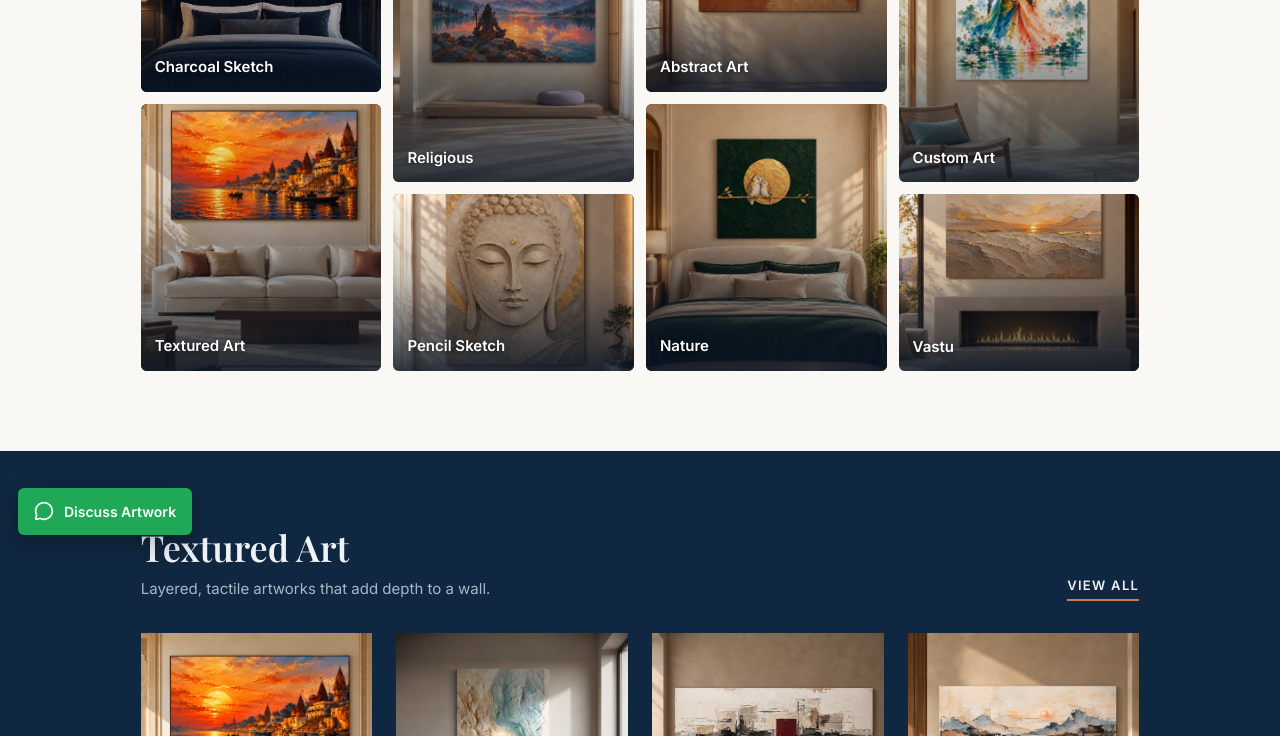
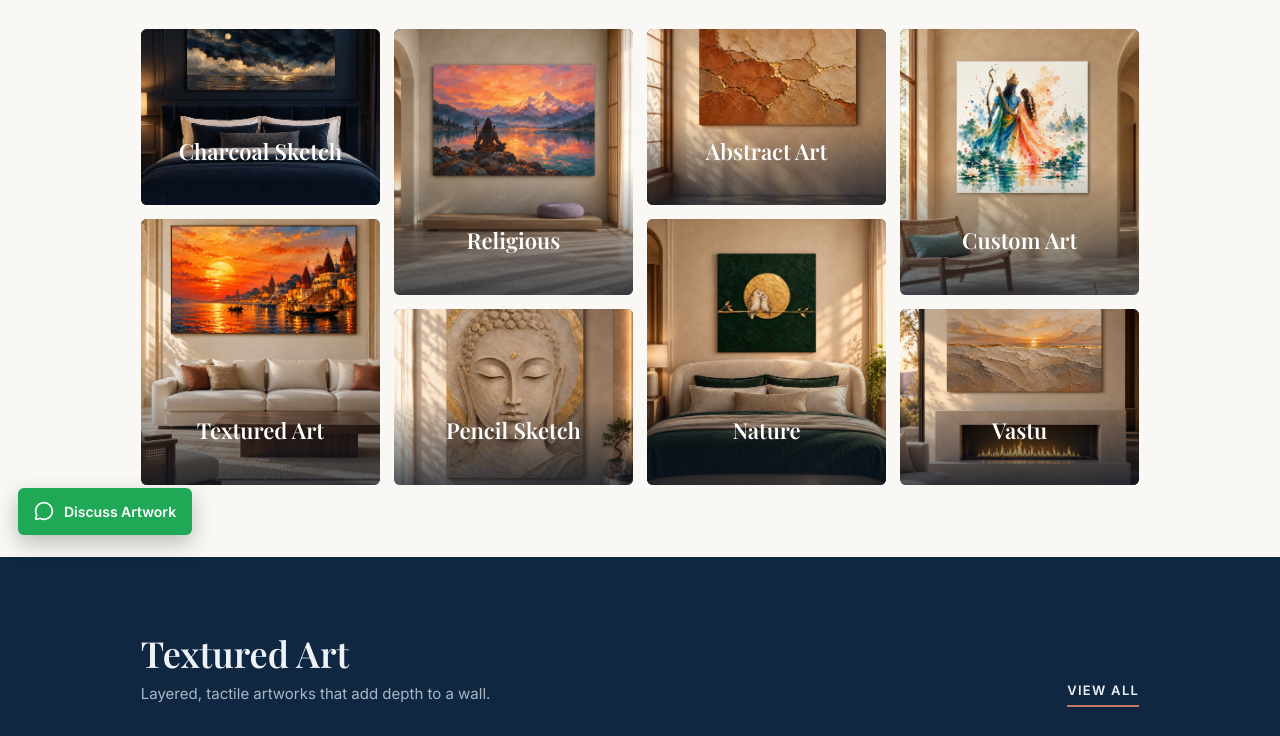
Before and after one commit to ashish7375/craftveda, a plain HTML site: page index.html in a window 1280 px wide. Shown: the part 247-983 px from the top of the page. Drawn offline with nearby package versions, Linux system fonts and the light colour scheme.

Commit message:
style(bento): restore original bento grid aesthetics, serif typography, and hover behavior

```diff
--- a/index.html
+++ b/index.html
@@ -196,16 +196,18 @@ html{scroll-padding-top:150px}
 .dd:hover .cv{transform:rotate(180deg)}
 .sbt{display:none}
 
-.bento{display:grid;grid-template-columns:repeat(4,1fr);gap:12px}
-.bcol{display:flex;flex-direction:column;gap:12px;min-width:0}
-.bt{width:100%;display:block;position:relative;overflow:hidden;border-radius:6px;border:0;background:var(--navy2);cursor:pointer;padding:0;color:#fff;font:inherit;text-align:left}
+.bento{display:grid;grid-template-columns:repeat(4,1fr);gap:14px;grid-auto-rows:auto}
+.bcol{display:flex;flex-direction:column;gap:14px;min-width:0}
+.bt{position:relative;overflow:hidden;border-radius:6px;border:0;background:var(--navy2);cursor:pointer;padding:0;color:#fff;font:inherit;width:100%;display:block}
 .bt.short{aspect-ratio:1.36/1}
 .bt.tall{aspect-ratio:.9/1}
 .bt img{position:absolute;inset:0;width:100%;height:100%;object-fit:cover;transition:transform .9s cubic-bezier(.2,.7,.2,1)}
 .bt:hover img{transform:scale(1.07)}
-.bt:before{content:"";position:absolute;inset:0;background:linear-gradient(to top,rgba(10,22,38,.85) 0%,rgba(10,22,38,.2) 55%,transparent 100%);z-index:1;transition:opacity .4s}
-.bt span{position:absolute;left:14px;right:14px;bottom:14px;z-index:2;text-align:left;font-family:Inter,sans-serif;font-size:15px;font-weight:600;text-shadow:0 1px 4px rgba(0,0,0,.5);transition:transform .3s}
-.bt:hover span{transform:translateY(-2px)}
+.bt:before{content:"";position:absolute;inset:0;background:linear-gradient(to top,rgba(10,22,38,.72),rgba(10,22,38,0) 48%);z-index:1;transition:opacity .4s}
+.bt span{position:absolute;left:0;right:0;bottom:16px;z-index:2;text-align:center;font-family:'Playfair Display',serif;font-size:22px;font-weight:600;transition:transform .4s}
+.bt span:after{content:"Explore";display:block;font-family:Inter,sans-serif;font-size:11px;letter-spacing:.2em;text-transform:uppercase;opacity:0;transform:translateY(6px);transition:.4s;color:#F1D3C6;margin-top:2px}
+.bt:hover span{transform:translateY(-6px)}
+.bt:hover span:after{opacity:1;transform:none}
 @media(max-width:900px){
  section{padding:54px 0}
  nav a:not(.btn){display:none}.logo{font-size:24px}
@@ -216,7 +218,7 @@ html{scroll-padding-top:150px}
 @media(prefers-reduced-motion:reduce){*{animation:none!important;transition:none!important}.rv{opacity:1;transform:none}}
 @media(max-width:900px){.dd{display:none}.mob{display:grid}nav{gap:10px}}
 @media(max-width:900px){html{scroll-padding-top:90px}.srch,.mrow{display:none}.sbt{display:grid}.hrow{grid-template-columns:auto 1fr;height:70px}.hrow .logo{text-align:left;font-size:24px}.icons{gap:8px}}
-@media(max-width:900px){.bento{grid-template-columns:repeat(2,1fr);gap:10px}.bcol{gap:10px}.bt span{font-size:14px}}
+@media(max-width:900px){.bento{grid-template-columns:1fr 1fr;grid-auto-rows:auto;gap:10px}.bcol{gap:10px}.bt span{font-size:18px}}
 
 [hidden]{display:none!important}
 .wa{left:18px;right:auto;border-radius:6px;display:flex;gap:10px;align-items:center;padding:12px 16px}
@@ -302,23 +304,17 @@ footer a,footer p{overflow-wrap:anywhere}
 #cart.open,#dr.open{visibility:visible;transition:transform .4s}
 .empty{grid-column:1/-1;text-align:center;padding:40px 20px;border:1px dashed rgba(120,130,145,.5);color:var(--gr)}.empty a{color:var(--cu);font-weight:600}.dk .empty{color:#A9B7C6}
 
-.bcol{display:flex;flex-direction:column;gap:12px;min-width:0}
-.bt{width:100%;display:block}
-.bt.short{aspect-ratio:1.36/1}
-.bt.tall{aspect-ratio:.9/1}
 @media(min-width:501px) and (max-width:900px){
- .bento{grid-template-columns:repeat(2,1fr);gap:10px}
- .bcol{gap:10px}
  .bt.tab-short{aspect-ratio:1.36/1!important}
  .bt.tab-tall{aspect-ratio:.9/1!important}
- .bt span{font-size:14px}
 }
 @media(max-width:500px){
- .bento{grid-template-columns:repeat(2,1fr);gap:8px}
+ .bento{grid-template-columns:1fr 1fr;gap:8px}
  .bcol{gap:8px}
  .bt.mob-short{aspect-ratio:1.36/1!important}
  .bt.mob-tall{aspect-ratio:.9/1!important}
- .bt span{font-size:13px;left:10px;right:10px;bottom:10px}
+ .bt span{font-size:16px;bottom:12px}
+ .bt span:after{font-size:10px}
 }
 .mimg img{width:100%;display:block}
 .pd .g img{aspect-ratio:4/5;object-fit:cover}
@@ -378,28 +374,13 @@ body{font-size:15px}
 .pinfo h1{font-size:clamp(22px,2.4vw,27px)}
 .pinfo .pprice{font-size:18px}
 h2{font-size:clamp(24px,3.2vw,36px)}
-.bt span{font-size:19px}
 }
-
-/* ===== homepage: all collections visible in one screen ===== */
-#collections{padding:36px 0 72px!important}
-#collections .sh{margin-bottom:20px}
-#collections .sub{margin-top:4px}
-.bento{display:grid;grid-template-columns:repeat(4,1fr);gap:12px;margin-bottom:8px}
-.bcol{display:flex;flex-direction:column;gap:12px;min-width:0}
-.bt{width:100%;display:block;border-radius:6px;border:0;background:var(--navy2)}
-.bt:before{background:linear-gradient(to top,rgba(10,22,38,.85) 0%,rgba(10,22,38,.2) 55%,transparent 100%)}
-.bt span{text-align:left;left:14px;right:14px;bottom:12px;font-family:Inter,sans-serif;font-size:15px;font-weight:600;text-shadow:0 1px 4px rgba(0,0,0,.5)}
-.bt span:after{display:none}
-@media(max-width:900px){.bento{grid-template-columns:repeat(2,1fr);gap:10px}.bcol{gap:10px}.bt span{font-size:14px}}
-@media(max-width:500px){.bento{grid-template-columns:repeat(2,1fr);gap:8px}.bcol{gap:8px}.bt span{font-size:13px;left:10px;right:10px;bottom:10px}}
 
 /* ===== homepage product rows: 4 per row ===== */
 @media(min-width:1024px){.grid{grid-template-columns:repeat(4,1fr)}}
 @media(min-width:700px) and (max-width:1023px){.grid{grid-template-columns:repeat(3,1fr)}}
 @media(max-width:699px){.grid{grid-template-columns:repeat(2,1fr);gap:26px 14px}}
 @media(max-width:340px){.grid{grid-template-columns:1fr}}
-.bento{margin-bottom:8px}
 </style>
 </head>
 <body>
@@ -424,7 +405,8 @@ h2{font-size:clamp(24px,3.2vw,36px)}
 </header>
 
 <main id="top">
-<section id="collections" style="padding:clamp(28px,5vw,64px) 0 72px"><div class="wrap">
+<section id="collections" style="padding:44px 0 72px"><div class="wrap">
+ <div class="sh" style="justify-content:center;text-align:center"><div><h2>Explore our collections</h2><p class="sub" style="margin:8px auto 0">Every piece is handmade. Choose a collection to begin.</p></div></div>
  <div class="bento" id="bento"></div>
 </div></section>
 
```
